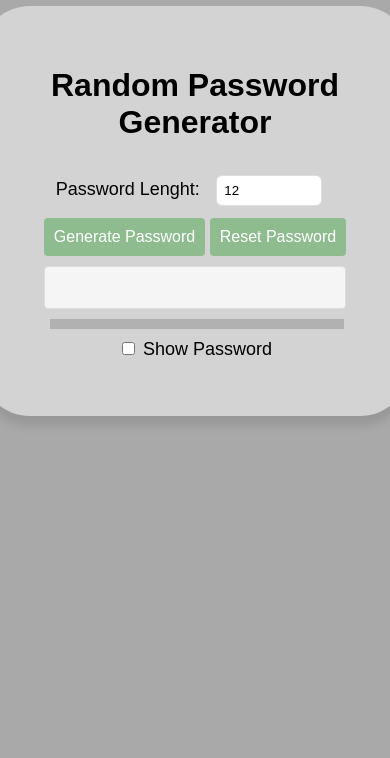
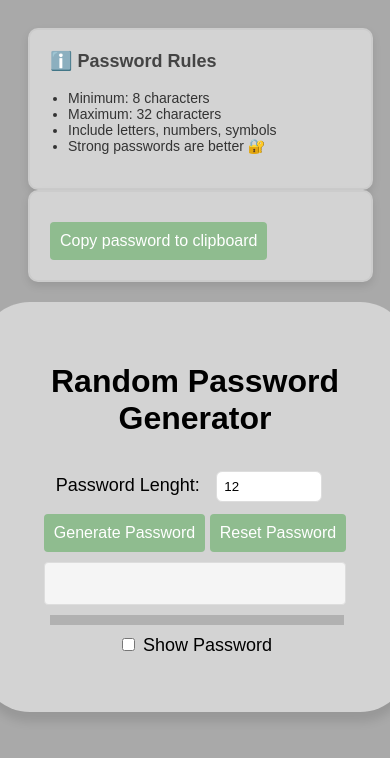
Before and after one commit to RadoslavNikolov23/PasswordGenerator, a website: page index.html in a window 390 px wide. Shown: the top 758 px of the page. Drawn offline with Linux system fonts and the light colour scheme.

Commit message:
Updating the index.html file so that i becomes a responsive

```diff
--- a/view/index.html
+++ b/index.html
@@ -3,6 +3,7 @@
     <head>
         <meta charset="UTF-8">
         <style>
+
             body {
                 font-family: Arial, Helvetica, sans-serif;
                 background-color: darkgrey;
@@ -12,6 +13,7 @@
                 height: 90vh;
                 margin: 5,10,5,10;
             }
+
             .container {
                 text-align: center;
                 padding: 40px;
@@ -21,12 +23,15 @@
                 width: 350px;
                 box-shadow: 0 10px 10px rgb(0,0,0,0.1);
             }
+
             h1 {
                 color: black;
             }
+
             label {
                 font-size: 18px;
             }
+
             input[type = "number"]{
                 width: 90px;
                 padding: 7px;
@@ -34,6 +39,7 @@
                 border-radius: 6px;
                 border: 1px solid #ddd;
             }
+
             button{
                 padding: 10px 10px;
                 background-color: darkseagreen;
@@ -43,9 +49,11 @@
                 cursor:pointer;
                 font-size: 16px;
             }
+
             button:hover{
                 background-color: lightblue;
             }
+
             .password-display input{
                 margin-top: 10px;
                 padding: 10px;
@@ -56,6 +64,7 @@
                 background-color: whitesmoke;
                 text-align: center;
             }
+
             .main-wrapper {
                 display: flex;
                 justify-content:center;
@@ -66,6 +75,7 @@
                 box-sizing: border-box;
                 position: relative;
             }
+
             .info-box {
                 position: absolute;
                 top: 20px;
@@ -79,15 +89,18 @@
                 color: #333;
                 box-shadow: 0 4px 8px rgba(0, 0, 0, 0.1);
             }
+
             .info-box h3 {
                 margin-top: 0;
                 font-size: 18px;
                 color: #444;
             }
+
             .info-box ul {
                 padding-left: 18px;
                 list-style-type: disc;
             }
+
             .click-box {
                 position: absolute;
                 top: 200px;
@@ -102,6 +115,31 @@
                 box-shadow: 0 4px 8px rgba(0, 0, 0, 0.1);
             }
 
+            @media (max-width: 768px) {
+            body {
+                flex-direction: column;
+                align-items: center;
+                height: auto;
+                padding: 20px;
+            }
+
+            .main-wrapper {
+                flex-direction: column;
+                align-items: center;
+                gap: 20px;
+                padding: 20px;
+                height: auto;
+                position: static;
+            }
+
+            .info-box,
+            .click-box {
+                position: static;
+                width: 90%;
+                max-width: 400px;
+                margin: 0 auto;
+            }
+        }
         </style>
     </head>
     <body>
```
